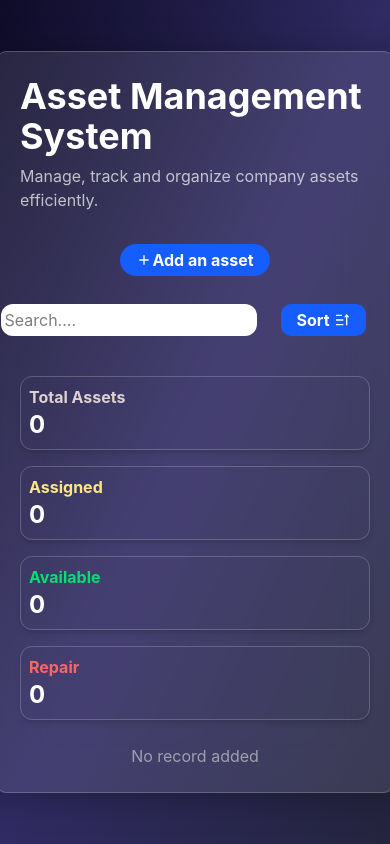
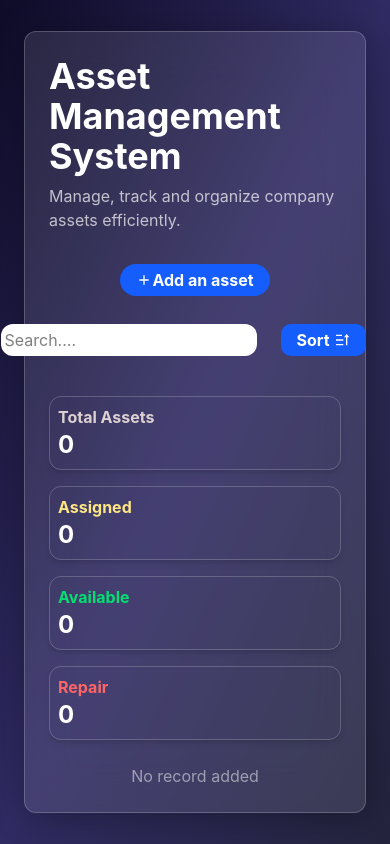
Before and after one commit to alekh-codes/Assets-Tracker-App, a React (Vite) app: page / in a window 390 px wide. Built offline with nearby package versions, Linux system fonts and the light colour scheme.

Commit message:
Width bug in mobile design

```diff
--- a/src/components/Page/Dashboard.jsx
+++ b/src/components/Page/Dashboard.jsx
@@ -15,9 +15,9 @@ function Dashboard() {
   return (
     <div className="flex justify-center items-center min-h-screen p-6">
       <div
-        className="rounded-xl bg-white/10 backdrop-blur-xl p-6 mx-6
+        className="rounded-xl bg-white/10 backdrop-blur-xl p-6 mx-4
             shadow-[3px_3px_35px_2px_rgba(0,0,0,0.3)] border border-white/20 flex
-            flex-col text-white  max-w-100  md:w-190 lg:w-250"
+            flex-col text-white w-full md:max-w-4xl lg:max-w-6xl"
       >
         <div className="mb-8">
   <h1 className="text-4xl font-bold text-white">
```
